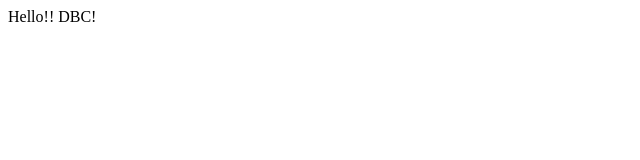
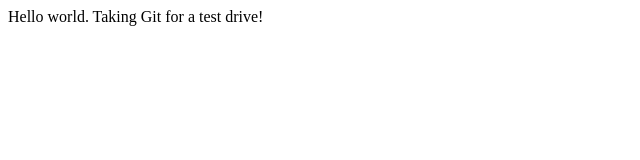
Before and after one commit to dorothym/dorothym.github.io, a plain HTML site: page index.html in a window 1280 px wide. Shown: the whole page, without its empty margins (0-640 px from the left). Drawn offline with Linux system fonts and the light colour scheme.

Commit message:
Update index.html

```diff
--- a/index.html
+++ b/index.html
@@ -1 +1 @@
-<html><body>Hello!! DBC!</body></html>
+<html><body>Hello world. Taking Git for a test drive!</body></html>
```
